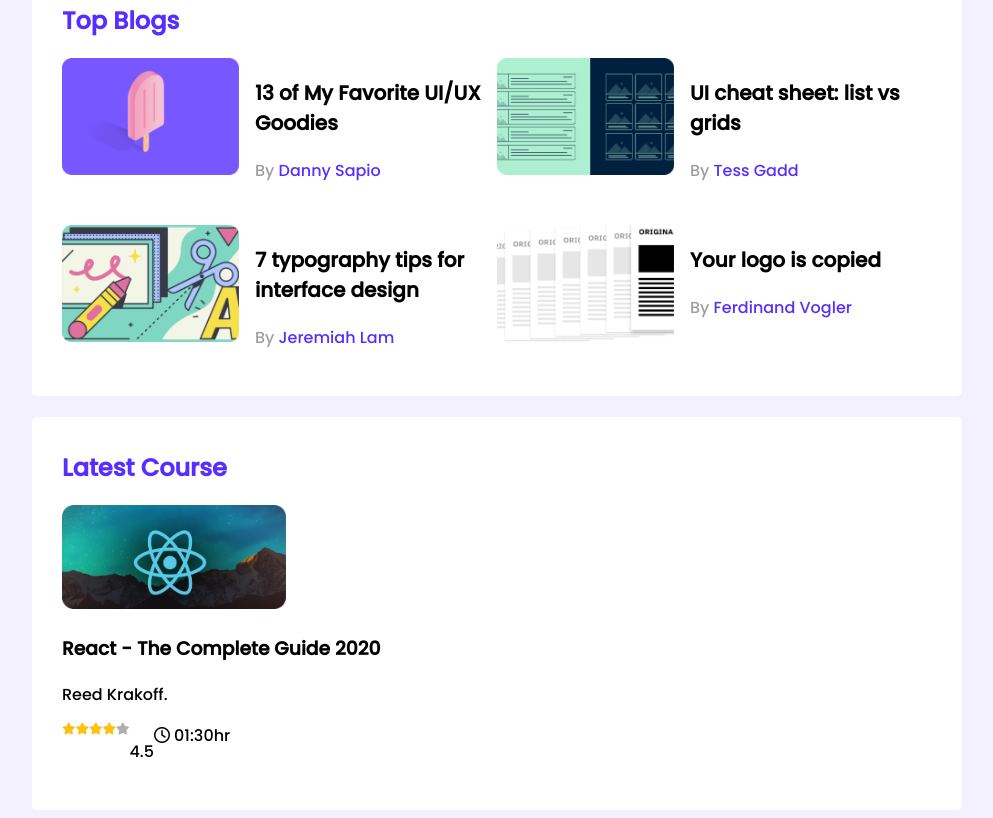
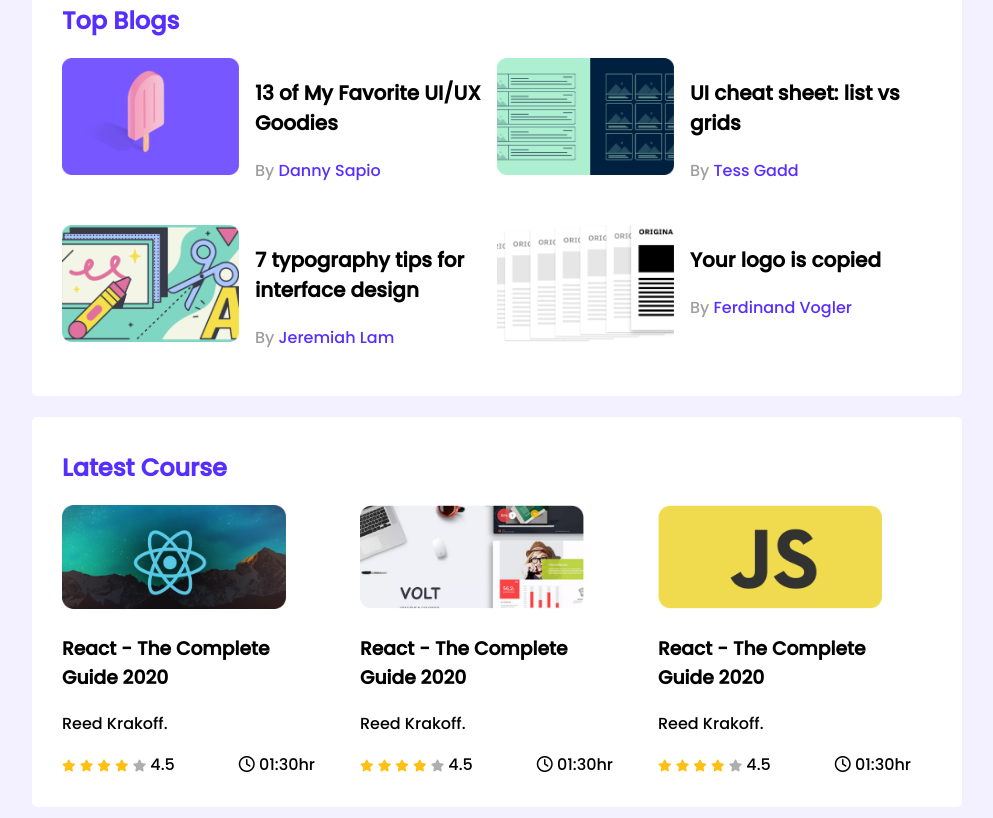
Before and after one commit to Masum-SM/project-leader-borad, a plain HTML site: page index.html in a window 1280 px wide. Shown: the part 321-1139 px from the top of the page, without its empty margins (143-1136 px from the left). Drawn offline with Linux system fonts and the light colour scheme.

Commit message:
adding more css and media qurey

```diff
--- a/index.html
+++ b/index.html
@@ -110,6 +110,7 @@
             <h2 class="section-title">Latest Course</h2>
 
             <div class="corses">
+
                 <div class="corse">
                     <div class="course-banner">
                         <img src="photos/courses/course-1.png" alt="" srcset="">
@@ -118,13 +119,17 @@
                         <h3 class="course-title">React - The Complete Guide 2020</h3>
                         <p class="course-author">Reed Krakoff.</p>
                         <div class="course-info">
-                            <i class="fas fa-star filed"></i>
-                            <i class="fas fa-star filed"></i>
-                            <i class="fas fa-star filed"></i>
-                            <i class="fas fa-star filed"></i>
-                            <i class="fas fa-star empty"></i>
 
-                            <p>4.5</p>
+                            <div class="div">
+                                <i class="fas fa-star filed"></i>
+                                <i class="fas fa-star filed"></i>
+                                <i class="fas fa-star filed"></i>
+                                <i class="fas fa-star filed"></i>
+                                <i class="fas fa-star empty"></i>
+
+                                <span>4.5</span>
+                            </div>
+
                             <div class="course-duration">
                                 <i class="far fa-clock"></i>
                                 01:30hr
@@ -135,6 +140,67 @@
 
                     </div>
                 </div>
+
+                <div class="corse">
+                    <div class="course-banner">
+                        <img src="photos/courses/course-2.png" alt="" srcset="">
+                    </div>
+                    <div class="course-detail">
+                        <h3 class="course-title">React - The Complete Guide 2020</h3>
+                        <p class="course-author">Reed Krakoff.</p>
+                        <div class="course-info">
+
+                            <div class="div">
+                                <i class="fas fa-star filed"></i>
+                                <i class="fas fa-star filed"></i>
+                                <i class="fas fa-star filed"></i>
+                                <i class="fas fa-star filed"></i>
+                                <i class="fas fa-star empty"></i>
+
+                                <span>4.5</span>
+                            </div>
+
+                            <div class="course-duration">
+                                <i class="far fa-clock"></i>
+                                01:30hr
+                            </div>
+
+                        </div>
+
+
+                    </div>
+                </div>
+
+                <div class="corse">
+                    <div class="course-banner">
+                        <img src="photos/courses/course-3.png" alt="" srcset="">
+                    </div>
+                    <div class="course-detail">
+                        <h3 class="course-title">React - The Complete Guide 2020</h3>
+                        <p class="course-author">Reed Krakoff.</p>
+                        <div class="course-info">
+
+                            <div class="div">
+                                <i class="fas fa-star filed"></i>
+                                <i class="fas fa-star filed"></i>
+                                <i class="fas fa-star filed"></i>
+                                <i class="fas fa-star filed"></i>
+                                <i class="fas fa-star empty"></i>
+
+                                <span>4.5</span>
+                            </div>
+
+                            <div class="course-duration">
+                                <i class="far fa-clock"></i>
+                                01:30hr
+                            </div>
+
+                        </div>
+
+
+                    </div>
+                </div>
+
             </div>
         </section>
     </main>
--- a/style.css
+++ b/style.css
@@ -92,12 +92,24 @@ hr{
 
 /*------ courses Style -------*/
 
+
+.corses{
+    display: grid;
+    grid-template-columns: repeat(3,1fr);
+    grid-column-gap: 24px;
+
+}
+.corse{
+    width: 253px;
+}
 .course-banner img{
     width: 224px;
     height: 104px;
 }
 .course-info{
     display: flex;
+    align-items: center;
+    justify-content: space-between;
 }
 .fa-star{
     font-size: 12px;
@@ -108,3 +120,43 @@ hr{
 .fa-star.empty{
     color: #AEAEAE;
 }
+
+/*------ Media quries -------*/
+
+
+/*------- small devices --------*/
+@media only screen and (max-width:668px){
+    .container{
+        width: 100%;
+    }
+    .players, .blogs,.corses{
+
+        grid-template-columns: repeat(1 , 1fr);
+
+    }
+    .player,.blog{
+        /* justify-content: center; */
+        flex-direction: column;
+    }
+
+
+
+}
+
+/*---------- tablet devices ----------------*/
+
+@media only screen and (min-width: 688px) and (max-width: 992px){
+
+    .container{
+        width: 100%;
+    }
+    .players,.corses{
+        grid-template-columns: repeat(2,1fr);
+
+    }
+    .blogs{
+        grid-template-columns: repeat(1,1fr);
+
+    }
+
+}
```
